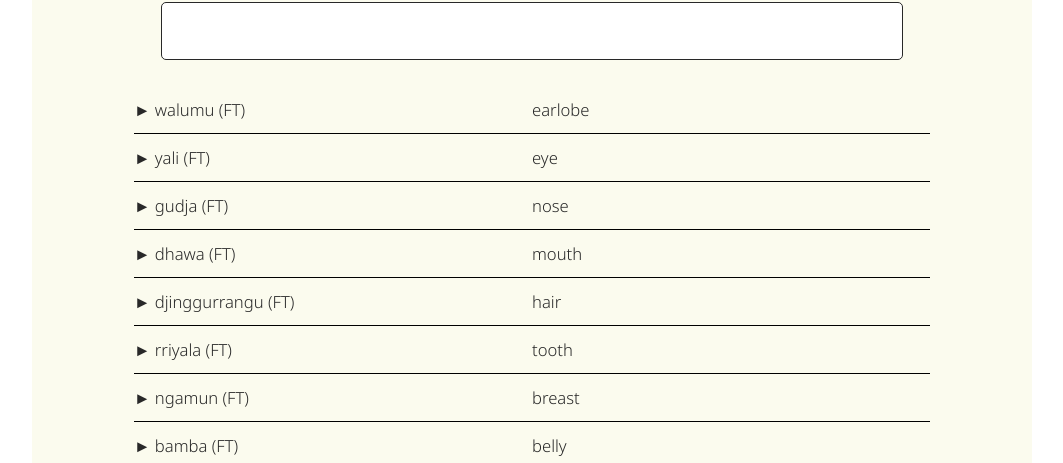
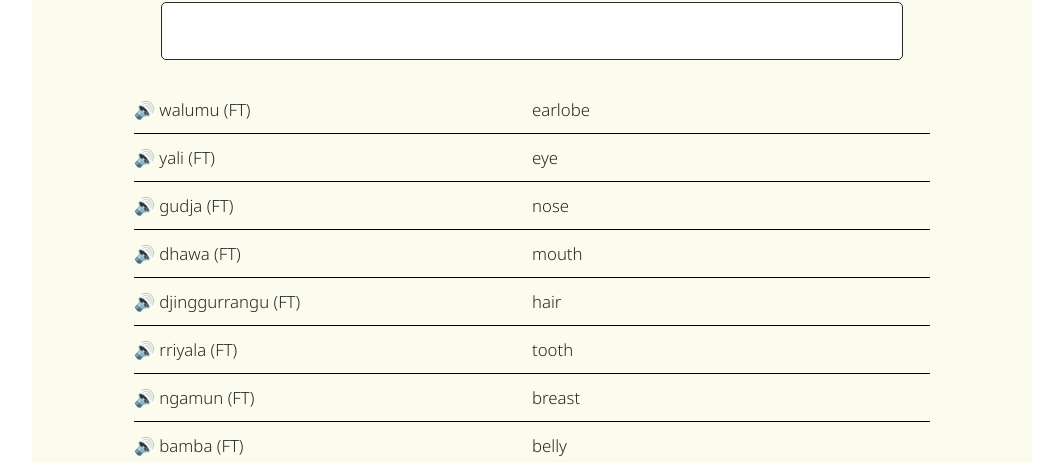
Before and after one commit to a-l-e-x-anderson/gudjal-dictionary-demo, a plain HTML site: page index.html in a window 1280 px wide. Shown: the part 337-800 px from the top of the page, without its empty margins (108-1171 px from the left). Drawn offline with Linux system fonts and the light colour scheme; a web font is replaced by a local one.

Commit message:
updated font size and clickability

```diff
--- a/index.html
+++ b/index.html
@@ -106,7 +106,7 @@
             align-items: center;
             width: 50%;
             min-width: 100px;
-            font-size: clamp(0.9em, 1.3vw, 1.5em);
+            font-size: clamp(1.05em, 1.3vw, 1.5em);
         }
 
         a:hover {
@@ -185,7 +185,7 @@
             resultsDiv.innerHTML = entries
                 .map(entry => `
                     <tr>
-                        <td>${entry.audio ? `<a onclick="playAudio('${entry.audio}')">► ${entry.word} (FT)</a>` : `${entry.word} + "FT"`}</td>
+                        <td>${entry.audio ? `<a onclick="playAudio('${entry.audio}')">🔊 ${entry.word} (FT)</a>` : `${entry.word} + "FT"`}</td>
                         <td>${entry.gloss}</td>
                     </tr>`)
                 .join("");
```
